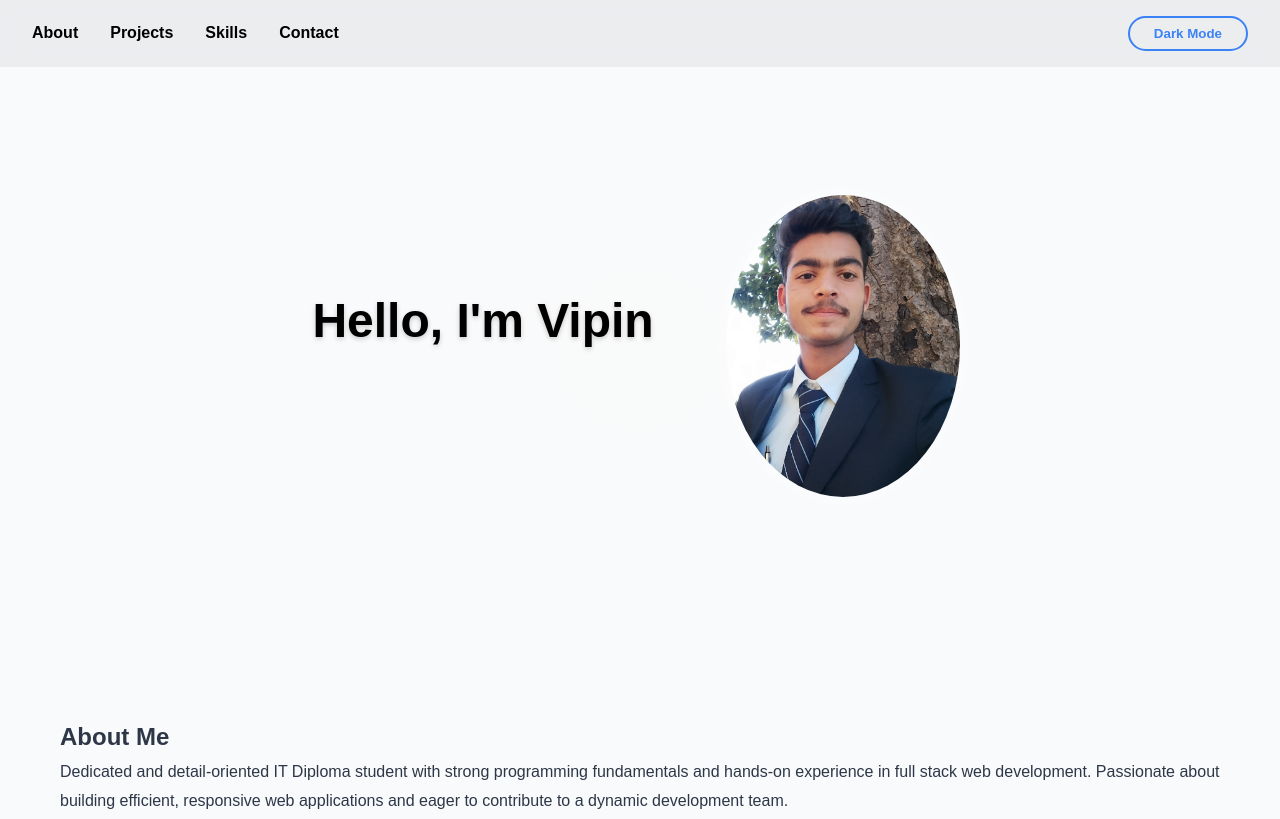
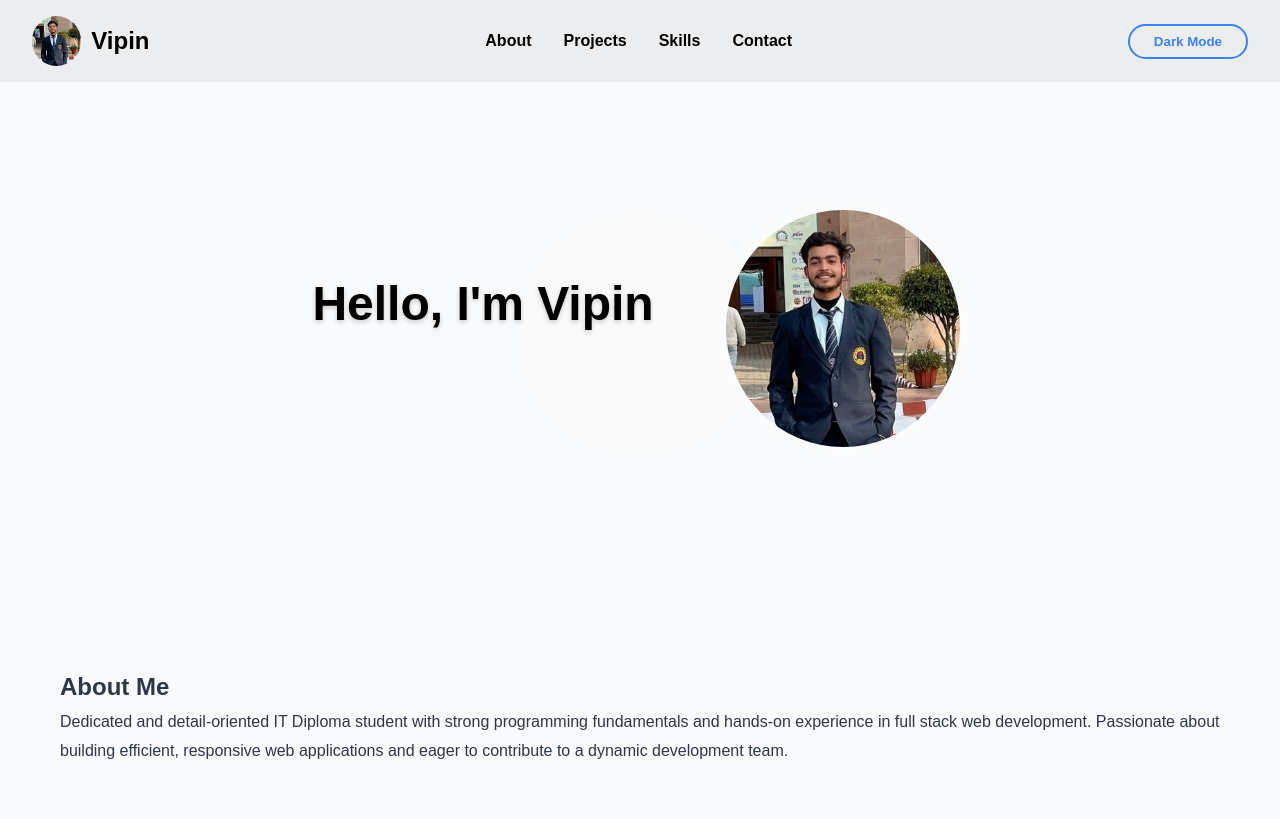
Before and after one commit to The-Vipi14/Portfolio, a plain HTML site: page index.html in a window 1280 px wide. Shown: the top 819 px of the page. Drawn offline with Linux system fonts and the light colour scheme.

Commit message:
profile and header updated

```diff
--- a/index.html
+++ b/index.html
@@ -12,6 +12,10 @@
 
 <body>
     <header>
+        <div id="profile-img-box">
+           <a href="#profile"><img src="./images/vipin.jpg" alt="">
+            <h2>Vipin</h2></a>
+        </div>
         <nav>
             <a href="#about">About</a>
             <a href="#projects">Projects</a>
@@ -21,14 +25,14 @@
         <button class="toggle-dark" id="darkToggle">Dark Mode</button>
     </header>
 
-    <section class="hero">
+    <section class="hero" id="profile">
         <div class="hero-content">
             <div class="hero-text">
                 <h1>Hello, I'm Vipin</h1>
                 <p><span class="typed-text"></span></p>
             </div>
             <div class="hero-image">
-                <img src="IMG_20221212_133548~2.jpg" alt="Profile Photo">
+                <img src="./images/vipin.jpg" alt="Profile Photo">
             </div>
         </div>
     </section>
@@ -173,7 +177,6 @@ sensor integration, and dashboard UI development. ">
     </div>
 </section>
 
-
     <section id="contact">
         <h2>Contact</h2>
         <form id="contactForm">
@@ -189,10 +192,8 @@ sensor integration, and dashboard UI development. ">
         <p>© 2025 Vipin. All rights reserved.</p>
     </footer>
 
-
-
     <script>
-        document.querySelectorAll('nav a').forEach(anchor => {
+        document.querySelectorAll('a').forEach(anchor => {
             anchor.addEventListener('click', function (e) {
                 e.preventDefault();
                 document.querySelector(this.getAttribute('href')).scrollIntoView({ behavior: 'smooth' });
--- a/style.css
+++ b/style.css
@@ -9,10 +9,11 @@
 }
 
 body {
-            font-family: 'Poppins', sans-serif;
+  font-family: "Poppins", sans-serif;
   line-height: 1.8;
   background: #f9fafb;
   color: #2d3748;
+  scroll-behavior: smooth;
   /* transition: background 0.3s, color 0.3s; */
 }
 
@@ -31,7 +32,32 @@
 }
 
 header.scrolled {
-            /* background: rgba(26, 32, 44, 0.95); */
+}
+#profile-img-box {
+  height: 50px;
+  border-radius: 50%;
+  display: flex;
+  gap: 10px;
+  align-items: center;
+  cursor: pointer;
+}
+
+#profile-img-box img {
+  height: 100%;
+  border-radius: 50%;
+  cursor: pointer;
+}
+#profile-img-box a {
+  height: 100%;
+  text-decoration: none;
+  color: #000;
+  height: 50px;
+  border-radius: 50%;
+  display: flex;
+  gap: 10px;
+  align-items: center;
+  transition: color 0.3s;
+  cursor: pointer;
 }
 
 nav {
@@ -49,7 +75,7 @@
 }
 
 nav a::after {
-            content: '';
+  content: "";
   position: absolute;
   width: 0;
   height: 2px;
@@ -99,7 +125,7 @@
 }
 
 .hero::before {
-            content: '';
+  content: "";
   position: absolute;
   top: 0;
   left: 0;
@@ -320,7 +346,7 @@
   nav {
     flex-direction: row;
     font-size: 14px;
-                gap: .7rem;
+    gap: 0.7rem;
     align-items: center;
   }
 
@@ -332,9 +358,6 @@
     font-size: 1.2rem;
   }
 }
-
-
-
 
 /* ====------------------------------------------;;;;;;;;;;;;;;;;;;;;;;;;;;;;;;;;;;;;;;;;;;;;;;;;;;;;;;;;;;;;;;;;;;;;;;;;;;;;;;;;===================== */
 
@@ -441,11 +464,7 @@
   }
 }
 
-
-
 /* ====================================================== */
-
-
 
 /* Modal Popup Styling */
 .modal {
@@ -507,18 +526,7 @@
   background-color: #0056b3;
 }
 
-
-
-
-
-
-
-
-
-
-
 /* ========================================= project details ========================= */
-
 
 /* Button Group Styling */
 .project-buttons {
@@ -567,7 +575,7 @@
   width: 100%;
   height: 100%;
   overflow: auto;
-    background-color: rgba(0,0,0,0.8);
+  background-color: rgba(0, 0, 0, 0.8);
 }
 
 /* Modal Content */
@@ -588,7 +596,8 @@
 }
 
 /* Close Buttons */
-.close, .close-details {
+.close,
+.close-details {
   position: absolute;
   top: 10px;
   right: 20px;
@@ -597,21 +606,10 @@
   color: #aaa;
 }
 
-.close:hover, .close-details:hover {
+.close:hover,
+.close-details:hover {
   color: black;
 }
-
-
-
-
-
-
-
-
-
-
-
-
 
 /* =================================== skills ============================= */
 .skills-section {
```
Also changed, not shown: IMG_20221212_133548~2.jpg (deleted), images/WhatsApp Image 2025-06-03 at 20.48.10_d8190a3a.jpg (added), images/profile.png (added), images/vipin.jpg (added). Lines whose indentation alone changed are shown as unchanged.
